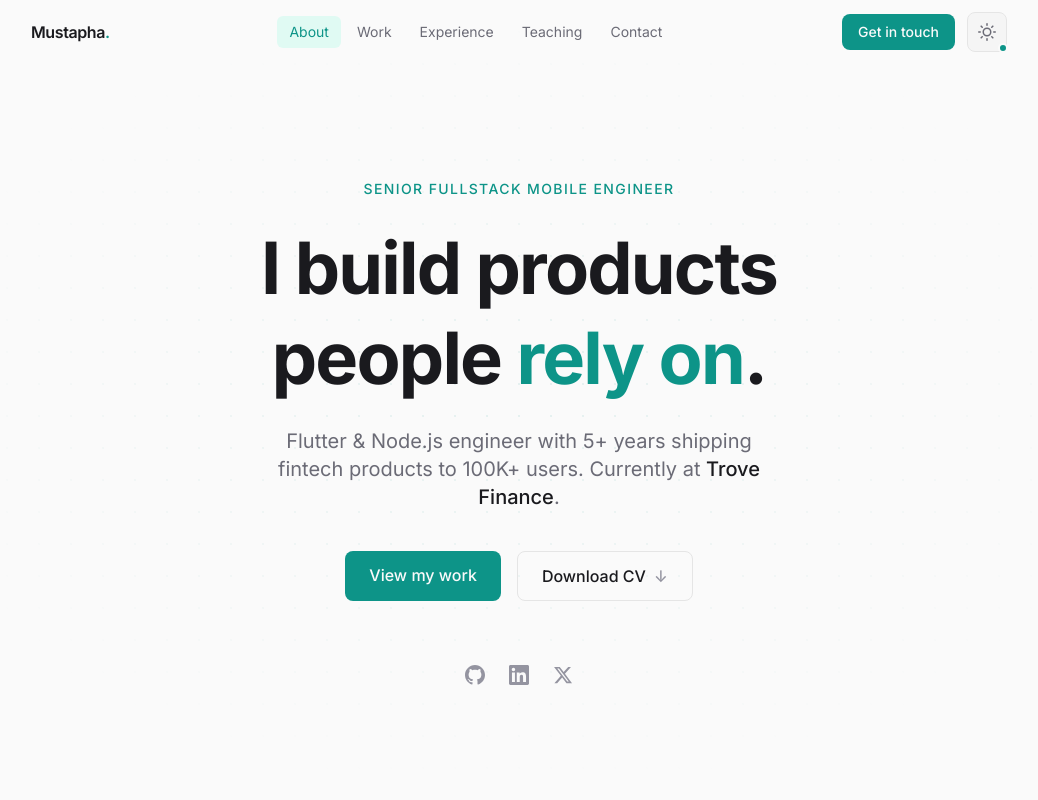
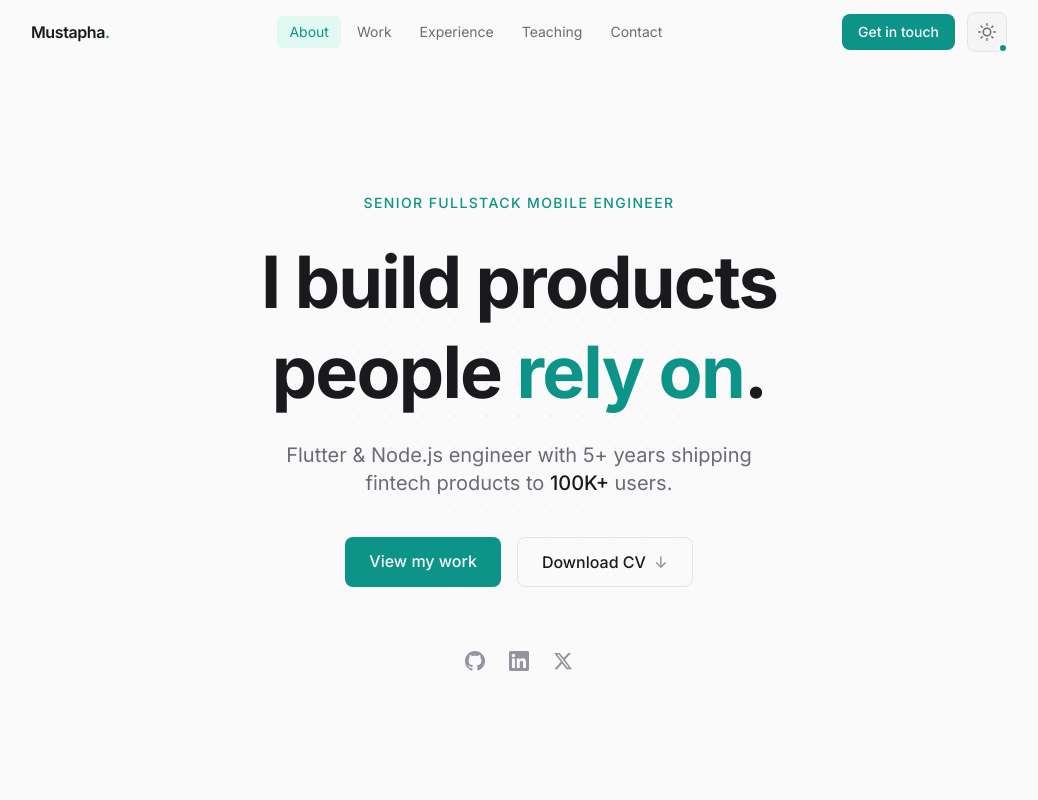
Before and after one commit to Mostalpha7/mostalpha7.github.io, a Next.js app: page / in a window 1280 px wide. Shown: the top 800 px of the page, without its empty margins (121-1159 px from the left). Built offline with nearby package versions, Linux system fonts and the light colour scheme.

Commit message:
UI update

```diff
--- a/src/components/sections/hero.tsx
+++ b/src/components/sections/hero.tsx
@@ -164,11 +164,12 @@ export function Hero() {
                     style={{ color: "var(--text-muted)" }}
                 >
                     Flutter & Node.js engineer with 5+ years shipping fintech
-                    products to 100K+ users. Currently at{" "}
+                    products to <span className="font-medium" style={{ color: "var(--text)" }}> 100K+ </span> users.
+                    {/* Currently at{" "}
                     <span className="font-medium" style={{ color: "var(--text)" }}>
                         Trove Finance
                     </span>
-                    .
+                    . */}
                 </motion.p>
 
                 <motion.div
@@ -238,7 +239,7 @@ export function Hero() {
                         </svg>
                     </a>
                     <a
-                        href="https://linkedin.com/in/mustapha"
+                        href="https://www.linkedin.com/in/mustapha-abdulmujeeb-32680b195/"
                         target="_blank"
                         rel="noopener noreferrer"
                         style={{ color: "var(--text-faint)", transition: "color 0.2s" }}
```
